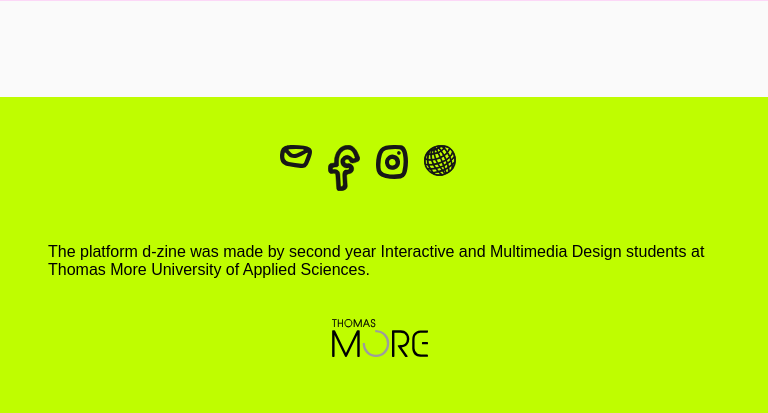
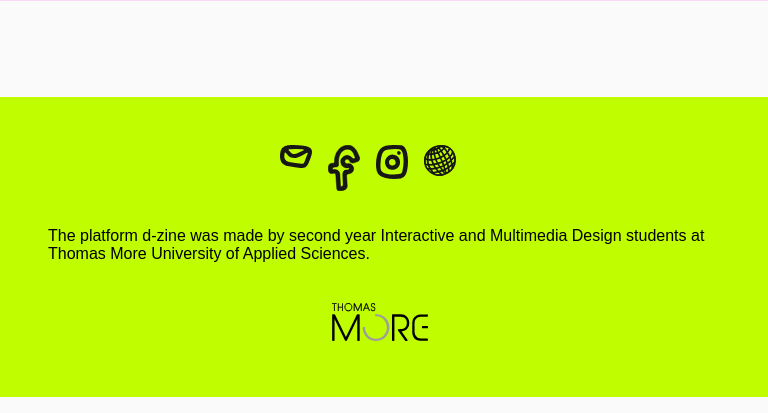
Before and after one commit to NickBevers/dezine, a PHP site: page / in a window 768 px wide. Shown: the part 804-1217 px from the top of the page. Run offline with PHP 8.4, Linux system fonts and the light colour scheme; data that the repository does not hold is empty; some web fonts are replaced.

Commit message:
fix: add footer hover for image links

```diff
--- a/styles/_footer.scss
+++ b/styles/_footer.scss
@@ -8,6 +8,7 @@ footer {
     bottom: 0;
     width: 100%;
     position: absolute;
+    gap: 2rem;
 }
 
 @media (max-height: 768px) {
@@ -21,6 +22,7 @@ footer {
     display: flex;
     flex-direction: row;
     align-items: center;
+    gap: 1rem;
 }
 
 .footer__info img {
@@ -42,11 +44,15 @@ footer {
 
 .footer__socials img {
     width: 2rem;
+
+    &:hover{
+        filter: invert(14%) sepia(62%) saturate(7482%) hue-rotate(246deg) brightness(87%) contrast(138%);
+    }
 }
 
 @media (max-width: 1116px) and (min-width: 768px) {
     footer {
-        gap: 1rem;
+        gap: 3rem;
     }
     @media (max-height: 768px) {
         footer{
@@ -61,7 +67,7 @@ footer {
         flex-direction: column-reverse;
         justify-content: space-between;
         align-items: center;
-        gap: 3rem;
+        gap: 2rem;
         padding: 3rem;
         bottom: 0;
         position: inherit;
--- a/styles/style.css
+++ b/styles/style.css
@@ -410,6 +410,7 @@ footer {
   bottom: 0;
   width: 100%;
   position: absolute;
+  gap: 2rem;
 }
 
 @media (max-height: 768px) {
@@ -430,6 +431,7 @@ footer {
   -webkit-box-align: center;
       -ms-flex-align: center;
           align-items: center;
+  gap: 1rem;
 }
 
 .footer__info img {
@@ -462,9 +464,14 @@ footer {
   width: 2rem;
 }
 
+.footer__socials img:hover {
+  -webkit-filter: invert(14%) sepia(62%) saturate(7482%) hue-rotate(246deg) brightness(87%) contrast(138%);
+          filter: invert(14%) sepia(62%) saturate(7482%) hue-rotate(246deg) brightness(87%) contrast(138%);
+}
+
 @media (max-width: 1116px) and (min-width: 768px) {
   footer {
-    gap: 1rem;
+    gap: 3rem;
   }
 }
 
@@ -487,7 +494,7 @@ footer {
     -webkit-box-align: center;
         -ms-flex-align: center;
             align-items: center;
-    gap: 3rem;
+    gap: 2rem;
     padding: 3rem;
     bottom: 0;
     position: inherit;
```
Also changed, not shown: 1 other file.
